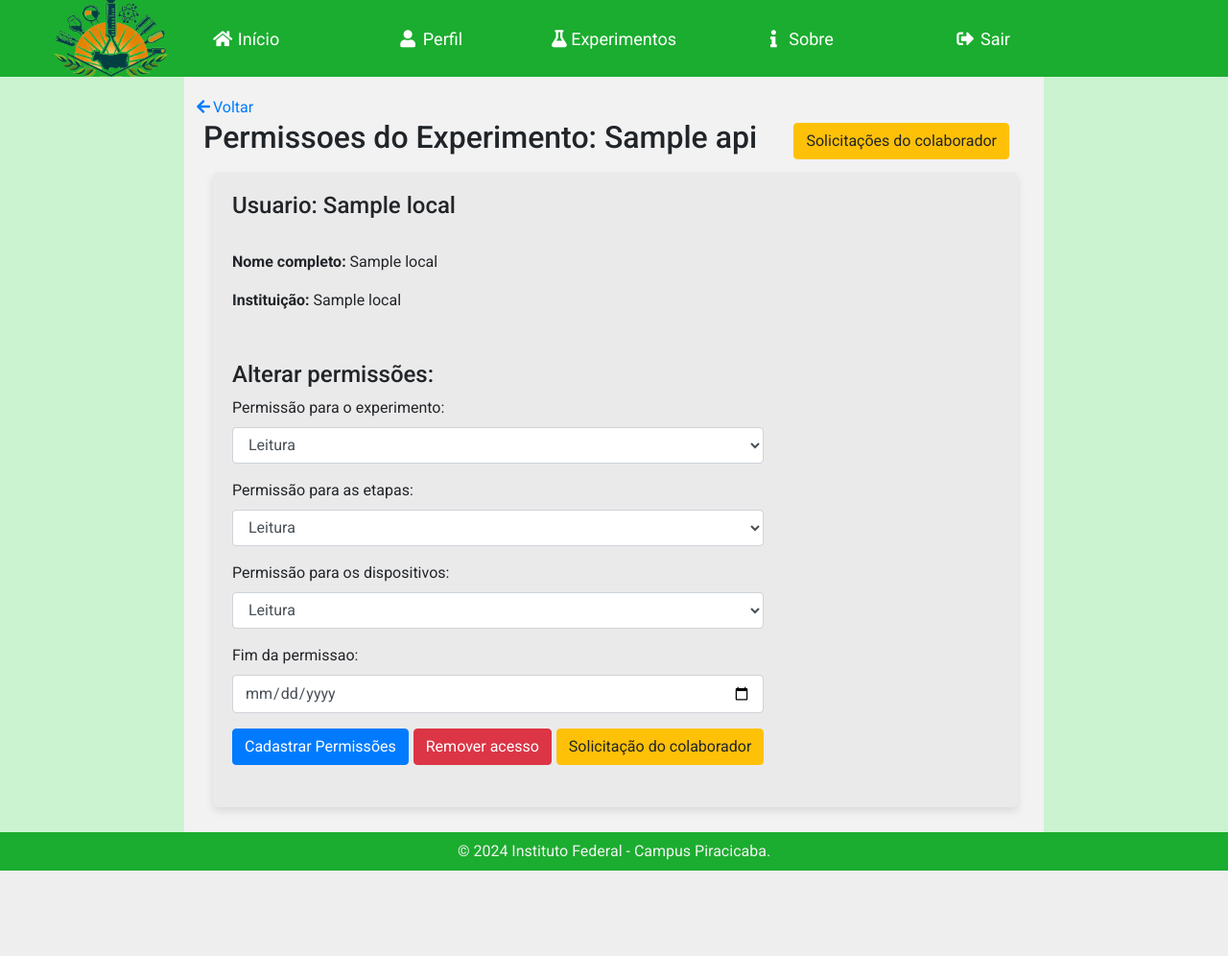
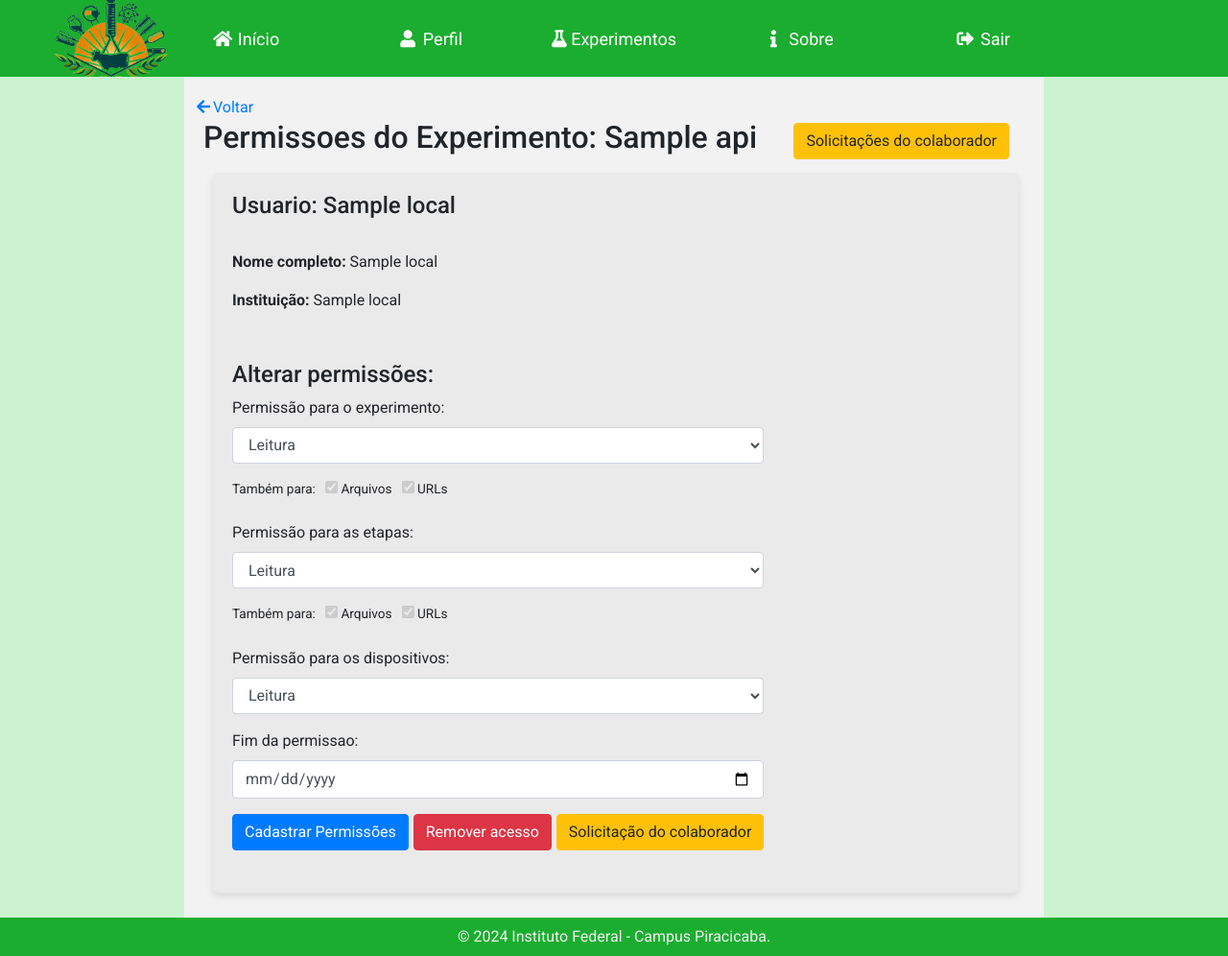
Before and after one commit to allan-bastos/farmSciHub, a Flask app: page /detalhes-experimento/1/permissao/1 in a window 1280 px wide. Shown: the whole page at 96% size. Before the commit the page ends 907 px from the top, so only its background shows below. Run offline with Flask 3, Linux system fonts and the light colour scheme; a user stored in the database is signed in; a database or web service that is not in the repository returns one stand-in record (values such as "Sample title"); some libraries are stand-ins or nearby versions.

Commit message:
front-disp

```diff
--- a/app/app.py
+++ b/app/app.py
@@ -634,7 +634,7 @@ def deletar_url_experimento(experimento_id, url_id):
 @login_required
 def experimento_dispositivos(experimento_id):
     cur = conn.cursor()
-    cur.execute("SELECT * FROM api.dispositivo WHERE experimento_id = %s", (experimento_id,))
+    cur.execute("SELECT * FROM api.dispositivo WHERE experimento_id = %s ORDER BY criado_em", (experimento_id,))
     dispositivos = cur.fetchall()
     print(dispositivos)
     cur.execute("SELECT * FROM api.experimento WHERE id = %s", (experimento_id,))
--- a/app/templates/experimento-permissao.html
+++ b/app/templates/experimento-permissao.html
@@ -28,6 +28,13 @@
                             <option value="edicao" {% if permissao[0]=='edicao' %} selected {% endif %}>Edição</option>
                         </select>
                     </div>
+                    <div id="checkboxes_leitura_experimento" class="form-group" style="display: none; font-size: 0.85rem" >
+                        <label>Também para:</label> &nbsp;
+                        <input type="checkbox" id="etapas_arquivos" checked name="etapas_arquivos" value="true" disabled>
+                        <label for="etapas_arquivos">Arquivos</label> &nbsp;
+                        <input type="checkbox" id="etapas_urls" checked name="etapas_urls" value="true" disabled>
+                        <label for="etapas_urls">URLs</label>
+                    </div>
                     <div id="checkboxes_experimento" class="form-group" style="display: none; font-size: 0.85rem">
                         <label>Também para:</label> &nbsp;
                         <input type="checkbox" id="experimento_arquivos" {% if permissao[3][0] %} checked{% endif %} name="experimento_arquivos" value="true">
@@ -44,6 +51,13 @@
                             <option value="remocao" {% if permissao[1]=='remocao' %} selected {% endif %}>Edição + Remoção</option>
                             <option value="nenhuma" {% if permissao[1]=='nenhuma' %} selected {% endif %}>Nenhuma</option>
                         </select>
+                    </div>
+                    <div id="checkboxes_leitura_etapas" class="form-group" style="display: none; font-size: 0.85rem">
+                        <label>Também para:</label> &nbsp;
+                        <input type="checkbox" id="etapas_arquivos" checked name="etapas_arquivos" value="true" disabled>
+                        <label for="etapas_arquivos">Arquivos</label> &nbsp;
+                        <input type="checkbox" id="etapas_urls" checked name="etapas_urls" value="true" disabled>
+                        <label for="etapas_urls">URLs</label>
                     </div>
                     <div id="checkboxes_etapas" class="form-group" style="display: none; font-size: 0.85rem">
                         <label>Também para:</label> &nbsp;
@@ -91,10 +105,16 @@
     function toggleCheckboxes(type) {
         let permission = document.getElementById('permissao_' + type).value;
         let checkboxes = document.getElementById('checkboxes_' + type);
+        let checkboxes_leitura = document.getElementById('checkboxes_leitura_'+type);
         if (permission === 'edicao' || permission === 'remocao') {
             checkboxes.style.display = 'block';
+            checkboxes_leitura.style.display = 'none';
+        } else if (permission === 'leitura'){
+            checkboxes.style.display = 'none';
+            checkboxes_leitura.style.display = 'block';
         } else {
             checkboxes.style.display = 'none';
+            checkboxes_leitura.style.display = 'none';
         }
     }
 
```
Also changed, not shown: app/templates/experimento-dispositivos.html (+8 -2 lines), data_reader/data_reader.py (+4 -3 lines).
